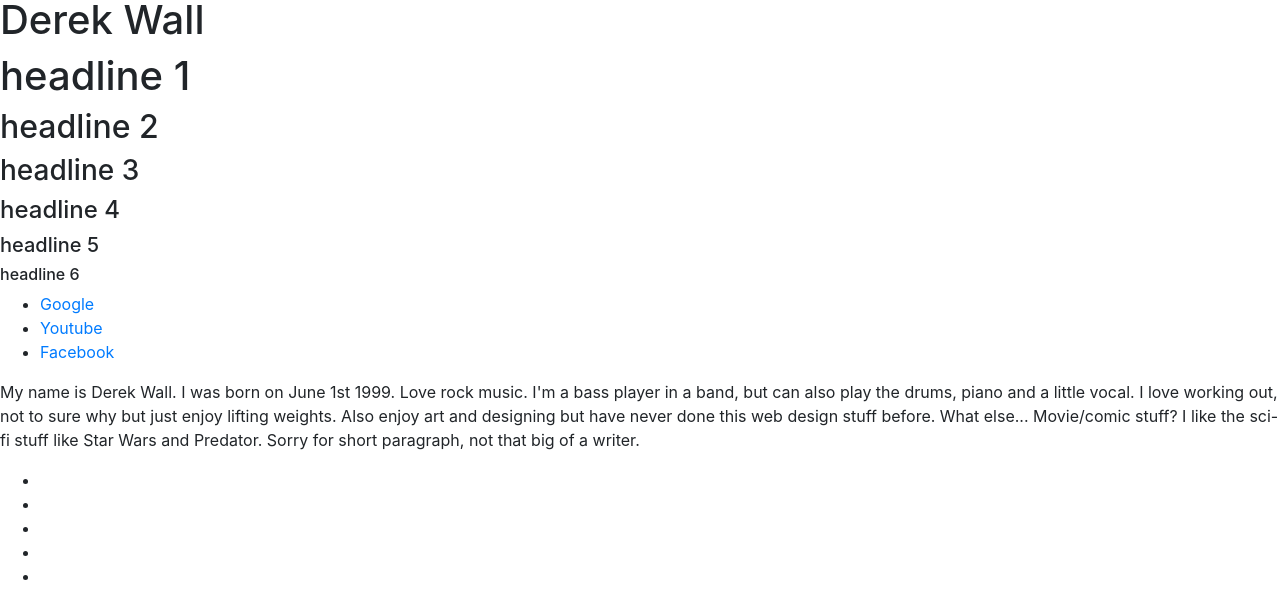
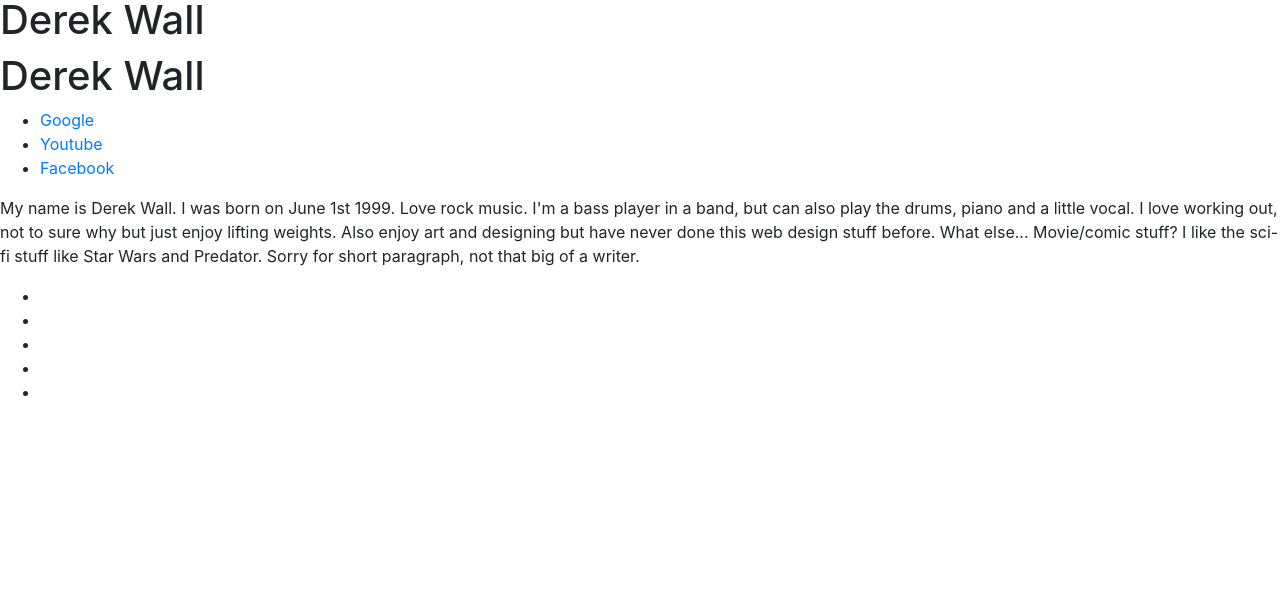
Before and after one commit to DWall22/My-site, a Jekyll site: the page built from index.html, in a window 1280 px wide. Shown: the part 418-1022 px from the top of the page. Built offline with Jekyll 4.4.1, drawn with Linux system fonts in a browser that asks for light colours; after the commit the page ends 900 px from its top, so only the background shows below that.

Commit message:
Add files via upload

```diff
--- a/_includes/hero.html
+++ b/_includes/hero.html
@@ -18,12 +18,8 @@
 
         <h1 class="grey-copy">Derek Wall</h1>
 
-        <h1>headline 1</h1>
-        <h2>headline 2</h2>
-        <h3>headline 3</h3>
-        <h4>headline 4</h4>
-        <h5>headline 5</h5>
-        <h6>headline 6</h6>
+        <h1>Derek Wall</h1>
+
 
         <ul>
             <li><a href="http://www.google.com">Google</a></li>
--- a/assets/css/mystyle.css
+++ b/assets/css/mystyle.css
@@ -3,7 +3,7 @@ body,html {
     font-family: 'Roboto', sans-serif;
 }
 
-h1,h2,h3,h4,h5,h6{
+h1{
     font-family: 'Roboto Condensed', sans-serif;
 }
 
```
